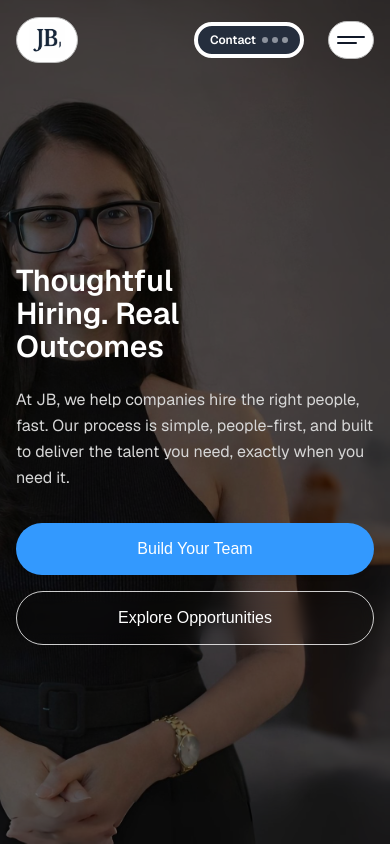
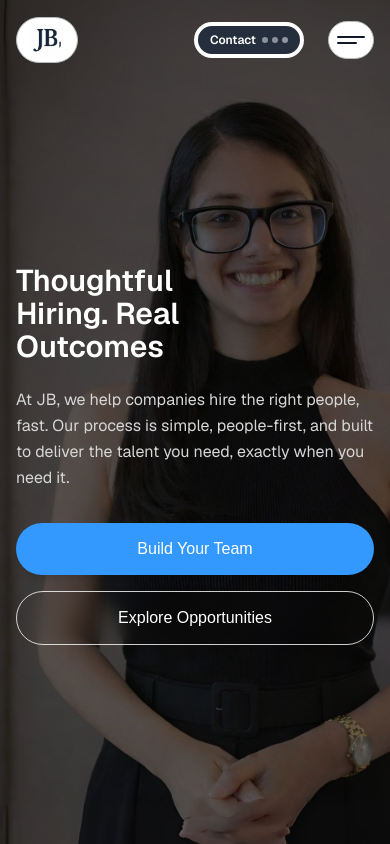
Before and after one commit to juhibhatia1/jbrecruitementswebsite, a Next.js app: page / in a window 390 px wide. Shown: the top 844 px of the page. Built offline with nearby package versions, Linux system fonts and the light colour scheme; no server answers.

Commit message:
FIX: hero section fix

```diff
--- a/app/components/home/advisor-trust-section.tsx
+++ b/app/components/home/advisor-trust-section.tsx
@@ -5,7 +5,7 @@ import ScrollAnimation from "../ui/scroll-animation";
 export default function AdvisorTrustSection() {
   return (
     <section
-      className="bg-[#1b1b1b] text-white"
+      className="bg-[#1b1b1b] text-white relative z-10"
       style={{ fontFamily: "Geist, sans-seriff" }}
     >
       {/* ===== TOP: ADVISOR HIGHLIGHT ===== */}
--- a/app/components/home/hero.tsx
+++ b/app/components/home/hero.tsx
@@ -8,12 +8,13 @@ export default function HeroSection() {
   return (
     <>
       {/* Fixed hero that stays in place while content scrolls over it on desktop, relative on mobile */}
-      <div className="relative md:fixed top-0 left-0 w-full h-screen z-0">
+      {/* Fixed hero that stays in place while content scrolls over it on desktop, relative on mobile -> Now FIXED always */}
+      <div className="fixed top-0 left-0 w-screen h-[100dvh] z-0 overflow-hidden">
         {/* Background Image */}
         <img
           src="/home/hero-background.avif"
           alt="Professional recruitment and HR consulting services - JB Recruitment Solutions team"
-          className="absolute inset-0 w-full h-full object-cover object-right md:object-fill"
+          className="absolute inset-0 w-full h-full object-cover object-[82%_50%] sm:object-[85%_50%] md:object-[80%_50%] lg:object-[80%_0%] xl:object-[90%_12%]"
         />
         {/* Dark overlay */}
         <div className="absolute inset-0 bg-black/60 pointer-events-none" />
@@ -23,6 +24,7 @@ export default function HeroSection() {
           {/* Hero Content */}
           <div className="flex-1 flex items-center px-4 sm:px-6 md:px-12 lg:px-36 py-8 md:py-0 mt-16 sm:mt-20">
             <div className="w-full max-w-7xl mx-auto">
+              {/* ... content remains ... */}
               <div className="max-w-2xl lg:max-w-3xl">
                 {/* Main Heading */}
                 <motion.div
@@ -81,8 +83,8 @@ export default function HeroSection() {
         </div>
       </div>
 
-      {/* Spacer to push content below the fixed hero (only needed on desktop) */}
-      <div className="hidden md:block h-screen" aria-hidden />
+      {/* Spacer to push content below the fixed hero (always needed now that hero is fixed) */}
+      <div className="block h-[100dvh]" aria-hidden />
     </>
   );
 }
--- a/app/components/home/hiring-journey.tsx
+++ b/app/components/home/hiring-journey.tsx
@@ -110,7 +110,7 @@ export default function HiringJourney() {
 
             {/* Progress Line */}
             <motion.div
-              className="absolute left-[20px] md:left-[28px] top-0 w-px bg-black origin-top"
+              className="absolute left-[20px] md:left-[28px] top-0 w-px bg-black origin-top p-[0.75px]"
               style={{ scaleY, height: "100%" }}
             />
 
--- a/app/components/home/how-we-help.tsx
+++ b/app/components/home/how-we-help.tsx
@@ -5,7 +5,7 @@ import ResumeScanner from "../ui/resume-scan";
 
 export default function HowWeHelpSection() {
   return (
-    <div className="w-full bg-linear-to-b from-gray-50 to-white py-12 md:py-16 lg:py-20 px-6 md:px-8 lg:px-12 border-t border-[#bababa]">
+    <div className="w-full bg-linear-to-b from-gray-50 to-white py-12 md:py-16 lg:py-20 px-6 md:px-8 lg:px-12 border-t border-[#bababa] overflow-hidden">
       <div className="max-w-7xl mx-auto">
         {/* Section Header */}
         <div className="flex items-center justify-between gap-5 space-x-1 lg:mb-10">
--- a/app/globals.css
+++ b/app/globals.css
@@ -17,7 +17,8 @@
 
   /* Add font-family utilities */
   --font-family-geist: var(--font-geist-sans), sans-serif;
-  --font-family-palatino: "Palatino Linotype", "Palatino", "Book Antiqua", serif;
+  --font-family-palatino:
+    "Palatino Linotype", "Palatino", "Book Antiqua", serif;
 }
 
 @media (prefers-color-scheme: dark) {
@@ -32,6 +33,8 @@ body {
   overflow-x: hidden;
   width: 100%;
   max-width: 100vw;
+  margin: 0;
+  padding: 0;
 }
 
 /* Hide scrollbar utility */
--- a/app/layout.tsx
+++ b/app/layout.tsx
@@ -1,4 +1,4 @@
-import type { Metadata } from "next";
+import type { Metadata, Viewport } from "next";
 import { Suspense } from "react";
 import { Geist, Geist_Mono } from "next/font/google";
 import "./globals.css";
@@ -22,6 +22,13 @@ const geistMono = Geist_Mono({
   subsets: ["latin"],
   display: "swap",
 });
+
+export const viewport: Viewport = {
+  width: "device-width",
+  initialScale: 1,
+  maximumScale: 1,
+  themeColor: "#ffffff",
+};
 
 export const metadata: Metadata = defaultMetadata;
 
```
